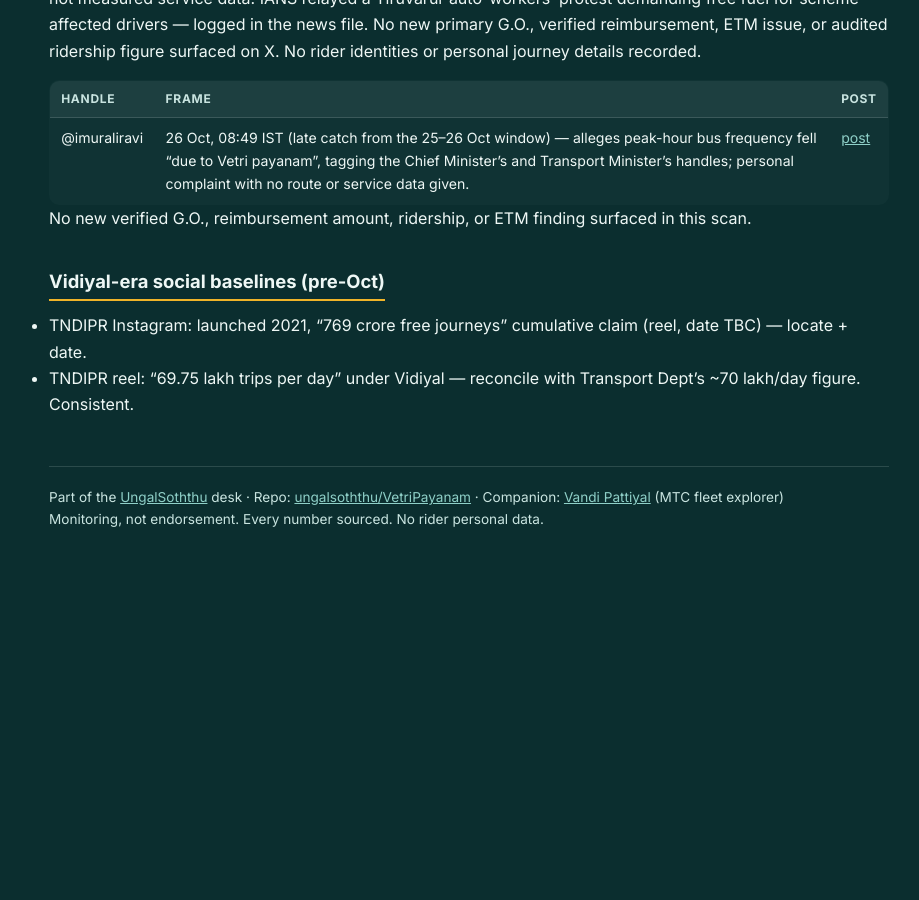
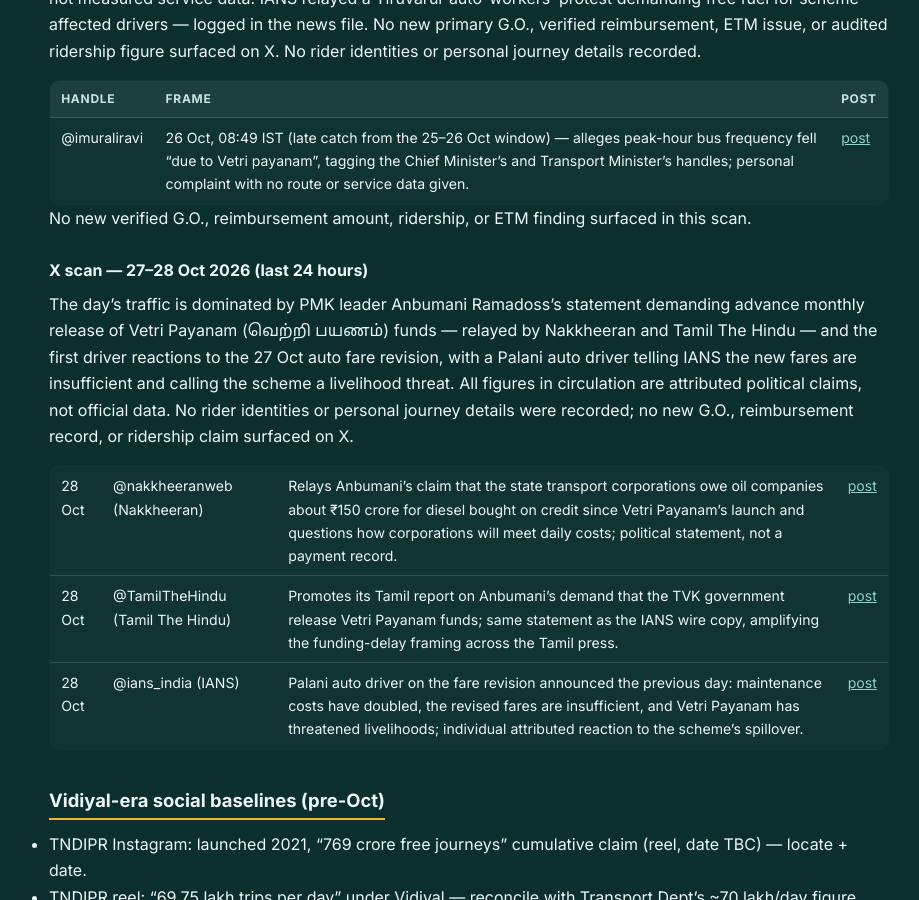
Before and after one commit to ungalsoththu/VetriPayanam, a Jekyll site: the page built from social/SOCIALLOG.md, in a window 1280 px wide and 900 px high, scrolled down 11794 px. Shown: the whole window, without its empty margins (171-1090 px from the left). Built offline with Jekyll 4.4.1, drawn with Linux system fonts in a browser that asks for light colours; before the commit the page ends 12389 px from its top, so only the background shows below that.

Commit message:
daily watch 2026-10-28: Anbumani advance-funding demand; statewide auto fare revision

```diff
--- a/social/SOCIALLOG.md
+++ b/social/SOCIALLOG.md
@@ -294,6 +294,14 @@ Small, non-representative sample on Magalir Vetri/Vettri Payanam (மகளி
 
 No new verified G.O., reimbursement amount, ridership, or ETM finding surfaced in this scan.
 
+### X scan — 27–28 Oct 2026 (last 24 hours)
+
+The day's traffic is dominated by PMK leader Anbumani Ramadoss's statement demanding advance monthly release of Vetri Payanam (வெற்றி பயணம்) funds — relayed by Nakkheeran and Tamil The Hindu — and the first driver reactions to the 27 Oct auto fare revision, with a Palani auto driver telling IANS the new fares are insufficient and calling the scheme a livelihood threat. All figures in circulation are attributed political claims, not official data. No rider identities or personal journey details were recorded; no new G.O., reimbursement record, or ridership claim surfaced on X.
+
+| 28 Oct | @nakkheeranweb (Nakkheeran) | Relays Anbumani's claim that the state transport corporations owe oil companies about ₹150 crore for diesel bought on credit since Vetri Payanam's launch and questions how corporations will meet daily costs; political statement, not a payment record. | [post](https://x.com/nakkheeranweb/status/2115321474643104128) |
+| 28 Oct | @TamilTheHindu (Tamil The Hindu) | Promotes its Tamil report on Anbumani's demand that the TVK government release Vetri Payanam funds; same statement as the IANS wire copy, amplifying the funding-delay framing across the Tamil press. | [post](https://x.com/TamilTheHindu/status/2115329541837406336) |
+| 28 Oct | @ians_india (IANS) | Palani auto driver on the fare revision announced the previous day: maintenance costs have doubled, the revised fares are insufficient, and Vetri Payanam has threatened livelihoods; individual attributed reaction to the scheme's spillover. | [post](https://x.com/ians_india/status/2115351509210890701) |
+
 ## Vidiyal-era social baselines (pre-Oct)
 
 - TNDIPR Instagram: launched 2021, "769 crore free journeys" cumulative claim (reel, date TBC) — locate + date.
```
Also changed, not shown: news/NEWSLOG.md (+2 -1 lines).
